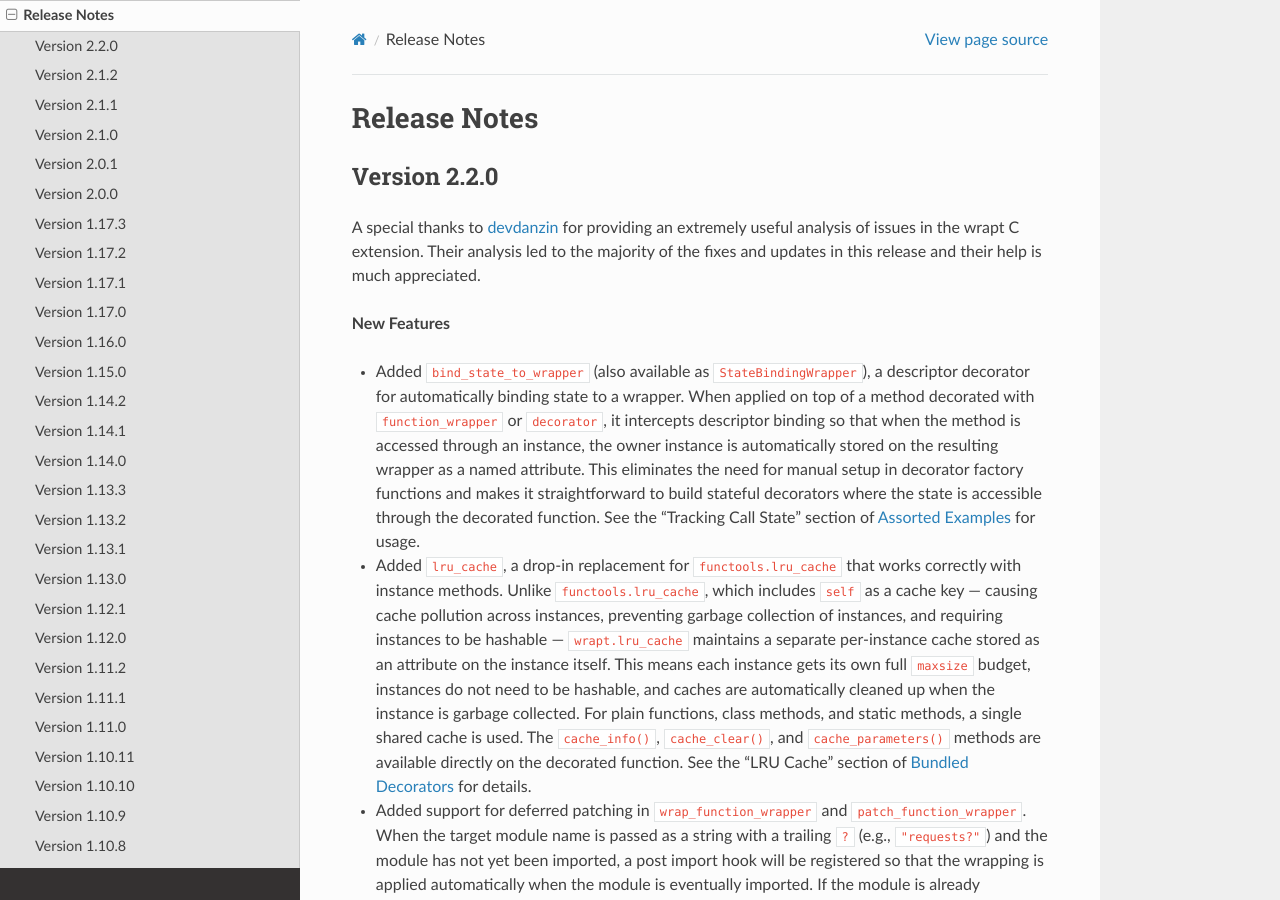
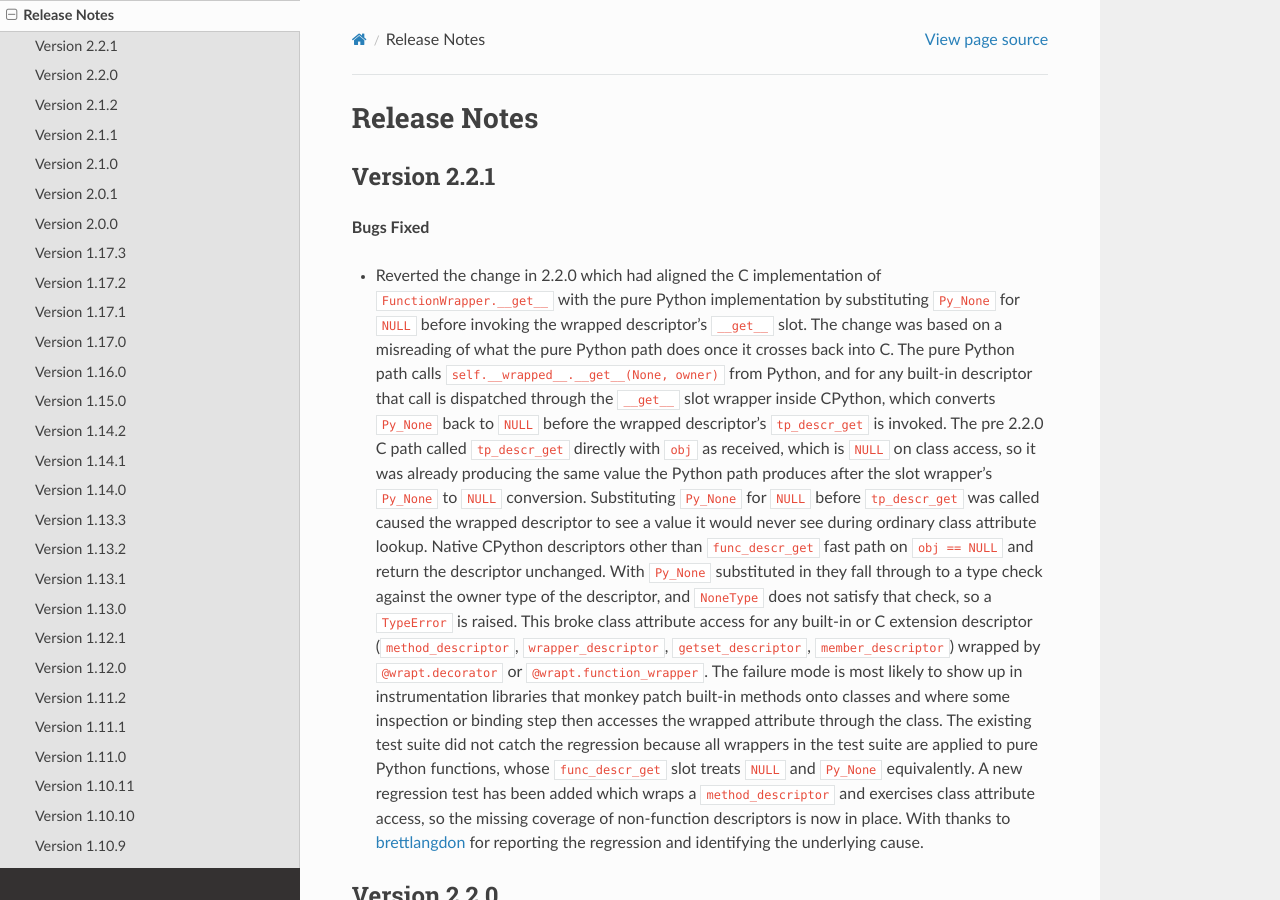
Before and after one commit to GrahamDumpleton/wrapt, a Sphinx documentation site: the page built from docs/changes.rst, in a window 1280 px wide and 900 px high. Built offline with Sphinx 7.4.7 and the Read the Docs theme 3.1.0, drawn with Linux system fonts in a browser that asks for light colours.

Commit message:
Revert Py_None substitution in C FunctionWrapper.__get__.
The change in 2.2.0 which substituted Py_None for NULL before invoking the
wrapped descriptor's tp_descr_get slot was based on a misreading of what
the pure Python path does once it crosses back into C. The pure Python
path calls __get__ from Python and CPython's slot wrapper converts Py_None
back to NULL before the wrapped descriptor's tp_descr_get is invoked, so
the pre 2.2.0 C path which passed obj through unchanged was already
producing the matching value. Substituting Py_None directly bypassed that
conversion and caused native CPython descriptors which fast path on NULL
to fall through to a type check against the owner type and raise
TypeError. Move the Py_None substitution back to where it was, right
before constructing the BoundFunctionWrapper, so the wrapped descriptor
sees the obj value unchanged. Add a regression test which wraps a native
descriptor and exercises class attribute access, covering the gap which
allowed the regression through.

```diff
--- a/docs/changes.rst
+++ b/docs/changes.rst
@@ -1,5 +1,45 @@
 Release Notes
 =============
+
+Version 2.2.1
+-------------
+
+**Bugs Fixed**
+
+* Reverted the change in 2.2.0 which had aligned the C implementation of
+  ``FunctionWrapper.__get__`` with the pure Python implementation by
+  substituting ``Py_None`` for ``NULL`` before invoking the wrapped
+  descriptor's ``__get__`` slot. The change was based on a misreading of
+  what the pure Python path does once it crosses back into C. The pure
+  Python path calls ``self.__wrapped__.__get__(None, owner)`` from Python,
+  and for any built-in descriptor that call is dispatched through the
+  ``__get__`` slot wrapper inside CPython, which converts ``Py_None`` back
+  to ``NULL`` before the wrapped descriptor's ``tp_descr_get`` is invoked.
+  The pre 2.2.0 C path called ``tp_descr_get`` directly with ``obj`` as
+  received, which is ``NULL`` on class access, so it was already producing
+  the same value the Python path produces after the slot wrapper's
+  ``Py_None`` to ``NULL`` conversion. Substituting ``Py_None`` for ``NULL``
+  before ``tp_descr_get`` was called caused the wrapped descriptor to see
+  a value it would never see during ordinary class attribute lookup.
+  Native CPython descriptors other than ``func_descr_get`` fast path on
+  ``obj == NULL`` and return the descriptor unchanged. With ``Py_None``
+  substituted in they fall through to a type check against the owner type
+  of the descriptor, and ``NoneType`` does not satisfy that check, so a
+  ``TypeError`` is raised. This broke class attribute access for any
+  built-in or C extension descriptor (``method_descriptor``,
+  ``wrapper_descriptor``, ``getset_descriptor``, ``member_descriptor``)
+  wrapped by ``@wrapt.decorator`` or ``@wrapt.function_wrapper``. The
+  failure mode is most likely to show up in instrumentation libraries that
+  monkey patch built-in methods onto classes and where some inspection or
+  binding step then accesses the wrapped attribute through the class. The
+  existing test suite did not catch the regression because all wrappers in
+  the test suite are applied to pure Python functions, whose
+  ``func_descr_get`` slot treats ``NULL`` and ``Py_None`` equivalently. A
+  new regression test has been added which wraps a ``method_descriptor``
+  and exercises class attribute access, so the missing coverage of
+  non-function descriptors is now in place. With thanks to
+  `brettlangdon <https://github.com/brettlangdon>`_ for reporting the
+  regression and identifying the underlying cause.
 
 Version 2.2.0
 -------------
```
Also changed, not shown: 2 other files.
